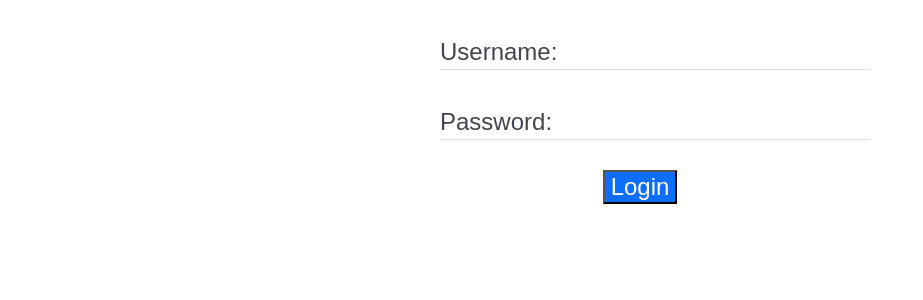
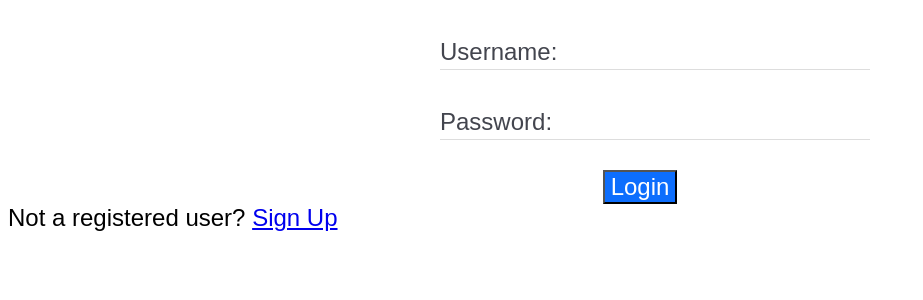
Before and after one commit to craigstroman/slack-clone-client-new, a React app: page / in a window 1280 px wide. Shown: the top 300 px of the page, without its empty margins (0-923 px from the left). Built offline with nearby package versions, Linux system fonts and the light colour scheme.

Commit message:
Adding text

```diff
--- a/src/pages/Login/Login.tsx
+++ b/src/pages/Login/Login.tsx
@@ -21,6 +21,10 @@ export const Login: React.FC = () => {
           Login
         </button>
       </div>
+      <div className="page-text">
+        Not a registered user?&nbsp;
+        <a href="/register">Sign Up</a>
+      </div>
     </div>
   );
 };
```
